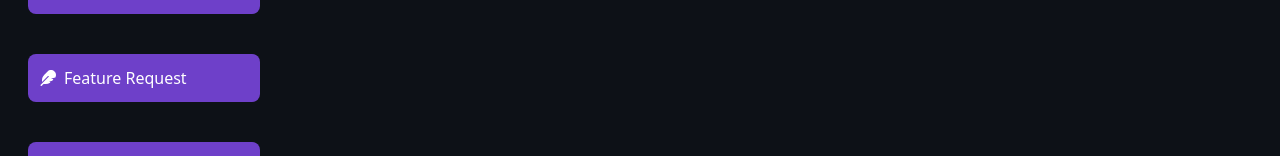
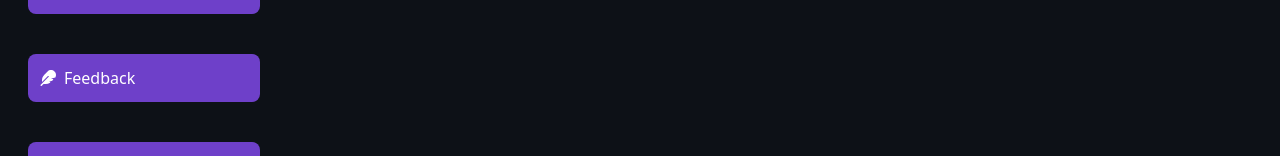
Before and after one commit to Mh-Alim/Employee-portal-frontend, a React (Vite) app: page /user in a window 1280 px wide. Shown: the part 330-486 px from the top of the page. Built offline with nearby package versions, Linux system fonts and the light colour scheme.

Commit message:
tree design changed

```diff
--- a/src/components/Sidebar.tsx
+++ b/src/components/Sidebar.tsx
@@ -42,7 +42,7 @@ const dashboardLiData = [
     visibility: false,
   },
   {
-    text: "Feature Request",
+    text: "Feedback",
     url: "/user/feature-request",
     Icon: <FaFeather />,
     visibility: true,
--- a/src/pages/Profile/TopProfileSection.tsx
+++ b/src/pages/Profile/TopProfileSection.tsx
@@ -99,9 +99,9 @@ const TopProfileSection = (
               }
             }}
           />
-          <div className=" absolute -bottom-0  right-0 ">
+          <div className=" absolute -bottom-0  right-0 bg-purple-700 p-2 rounded-full ">
             <label htmlFor="upload">
-              <IoCloudUploadSharp className=" cursor-pointer text-4xl text-slate-700 " />
+              <IoCloudUploadSharp className=" cursor-pointer text-2xl text-white " />
             </label>
             <input
               onChange={(event) => {
--- a/src/pages/Tree/OrganizationTreeView.tsx
+++ b/src/pages/Tree/OrganizationTreeView.tsx
@@ -44,7 +44,7 @@ export default function OrganizationTreeView() {
         <foreignObject x="-200" y="-10" width="400px" height="300px">
           <div
             onClick={toggleNode}
-            className=" flex relative gap-10 text-slate-500 tracking-wide  z-50 bg-tree-glassmorphism p-5 rounded-xl transition-all duration-500 overflow-y-scroll  "
+            className=" flex relative gap-10 text-slate-50 tracking-wide  z-50 bg-tree-glassmorphism p-5 rounded-xl transition-all duration-500 overflow-y-scroll  "
           >
             <div className=" relative w-16 h-16 group  ">
               <img
```
